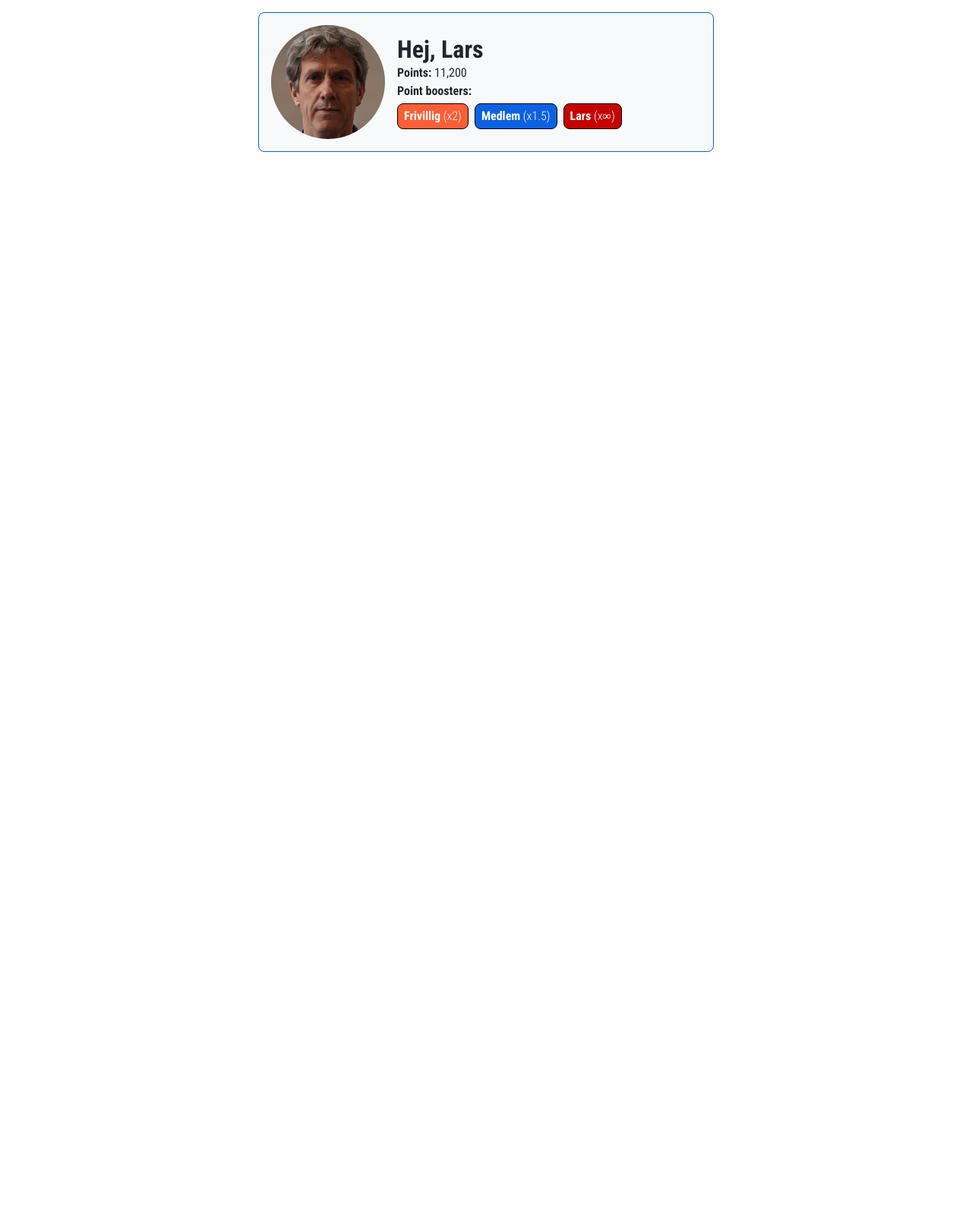
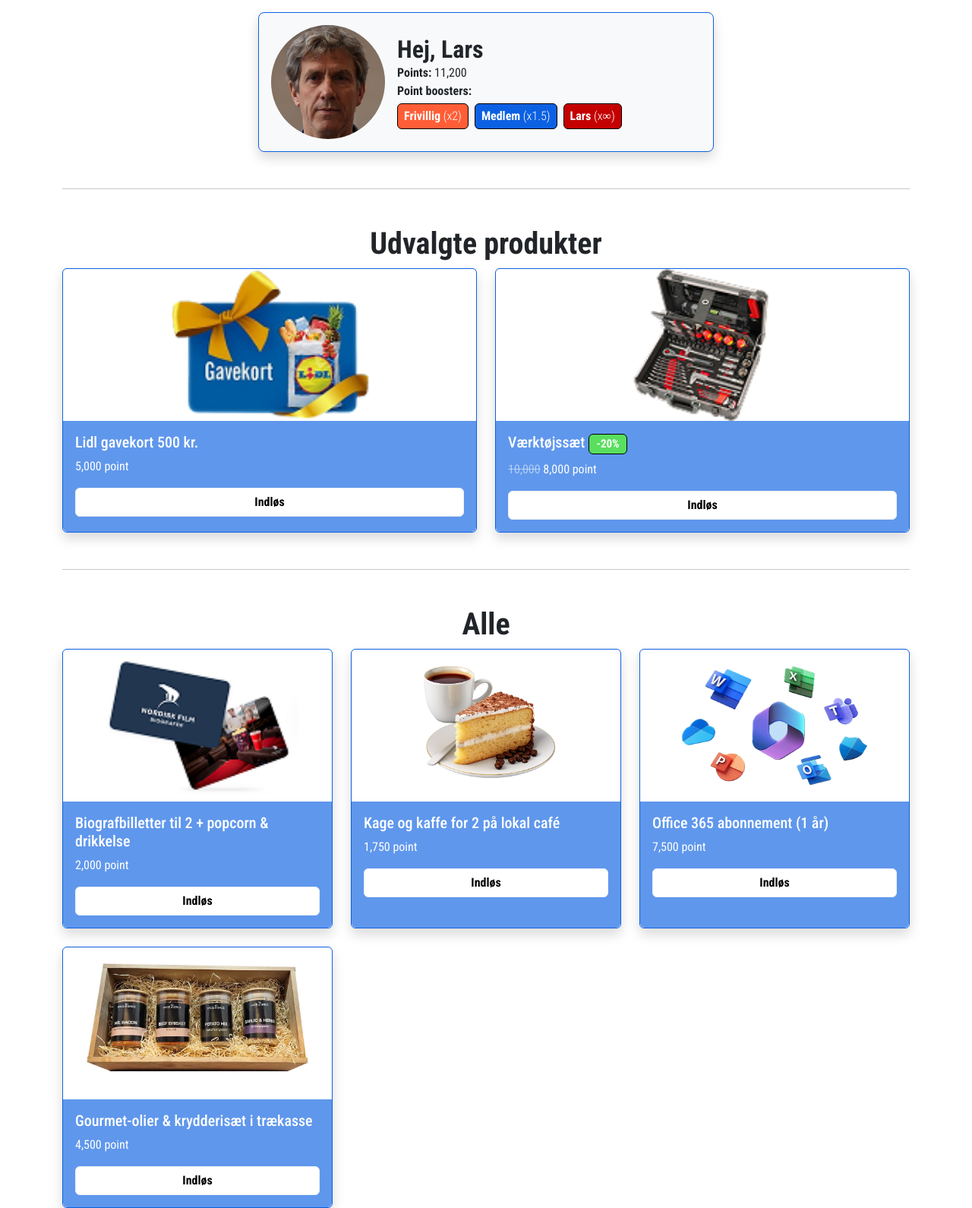
Before and after one commit to TohmasKronborg/DanskFolkehjaelpsMedlemsApp, a PHP site: page /rewards.php in a window 1280 px wide. Shown: the whole page at 76% size. Before the commit the page ends 200 px from the top, so only its background shows below. Run offline with PHP 8.4, Linux system fonts and the light colour scheme; style sheets or scripts are compiled from the project's sources; some libraries are stand-ins or nearby versions; some web fonts are replaced.

Commit message:
Rewards nearly finished. Header + footer needed Jesus Christ. I actually hardcoded this. Don't ever touch a database or you will never touch a woman

```diff
--- a/css/styles.scss
+++ b/css/styles.scss
@@ -21,6 +21,8 @@
 	"darkRed": #c40000,
 	"beige": #F6EEDE,
 	"blackBorder": #0000007F,
+	"lightPrimary": #5F97EC,
+	"saleGreen": #59DE5D,
 );
 
 $theme-colors: map-merge($theme-colors, $custom-colors);
@@ -72,9 +74,12 @@
 
 .profile-card {
 	max-width: 600px;
-	margin: 0 auto;
-	padding: 1rem;
 	box-sizing: border-box;
+}
+
+.cardFixer {
+	height: 200px;
+	object-fit: contain;
 }
 
 // SM breakpoint
--- a/rewards.php
+++ b/rewards.php
@@ -19,44 +19,13 @@
     <link href="css/styles.css" rel="stylesheet" type="text/css">
 
     <meta name="viewport" content="width=device-width, initial-scale=1">
-    <style>
-        .profile-card {
-            max-width: 600px;
-            margin: 0 auto;
-            padding: 1rem;
-            box-sizing: border-box;
-        }
-
-        @media (max-width: 600px) {
-            .profile-card {
-                width: calc(100% - 2rem);
-                margin-left: auto;
-                margin-right: auto;
-            }
-        }
-
-        .booster-list {
-            display: flex;
-            flex-wrap: wrap;
-            gap: 0.5rem;
-            margin-top: 0.25rem;
-        }
-
-        .booster-item {
-            padding: 0.25rem 0.5rem;
-            border: 1px solid #000;
-            border-radius: 0.5rem;
-            color: white;
-            font-weight: bold;
-        }
-    </style>
 </head>
 
 <body>
 
 <div class="container mt-3">
-    <div class="row justify-content-center">
-        <div class="profile-card border border-primary rounded-3 d-flex align-items-center bg-light">
+    <div class="row justify-content-center d-flex">
+        <div class="profile-card border border-primary rounded-3 d-flex align-items-center bg-light shadow my-0 mx-auto p-3">
             <div class="me-3">
                 <img src="images/lars.png" alt="Profilbillede" class="img-fluid rounded-circle" style="max-height: 150px; min-height: 70px; min-width: 70px;">
             </div>
@@ -64,10 +33,94 @@
                 <p class="h2 fw-bold m-0">Hej, Lars</p>
                 <span class="fw-bold">Points: <span class="fw-normal">11,200</span></span>
                 <span class="fw-bold">Point boosters:</span>
-                <div class="booster-list">
-                    <span class="booster-item bg-warning">Frivillig <span class="align-content-center fw-light">(x2)</span></span>
-                    <span class="booster-item bg-primary">Medlem <span class="align-content-center fw-light">(x1.5)</span></span>
-                    <span class="booster-item" style="background-color: #c40000;">Lars <span class="align-content-center fw-light">(x∞)</span></span>
+                <div class="booster-list mt-1 d-flex flex-wrap gap-2">
+                    <span class="py-1 px-2 border border-blackBorder rounded-2 text-white bg-warning fw-bold">Frivillig <span class="fw-light">(x2)</span></span>
+                    <span class="py-1 px-2 border border-blackBorder rounded-2 text-white bg-primary fw-bold">Medlem <span class="fw-light">(x1.5)</span></span>
+                    <span class="py-1 px-2 border border-blackBorder rounded-2 text-white fw-bold" style="background-color: #c40000;">Lars <span class="fw-light">(x∞)</span></span>
+                </div>
+            </div>
+        </div>
+    </div>
+    <hr class="my-5">
+    <div class="d-flex justify-content-center">
+        <p class="h1 fw-bold">Udvalgte produkter</p>
+    </div>
+    <div class="row row-cols-1 row-cols-md-2 g-4">
+        <div class="col">
+            <div class="card h-100 d-flex justify-content-center border-primary text-white shadow">
+                <div class="d-flex justify-content-center">
+                    <img src="images/lidl.png" class="card-img-top cardFixer" alt="Lidl gavekort 500 kr.">
+                </div>
+                <div class="card-body bg-lightPrimary" style="border-bottom-right-radius: 0.375rem; border-bottom-left-radius: 0.375rem;">
+                    <h5 class="card-title">Lidl gavekort 500 kr.</h5>
+                    <p class="card-text">5,000 point</p>
+                    <button type="button" class="btn btn-outline-altWhite bg-white text-black fw-bold w-100">Indløs</button>
+                </div>
+            </div>
+        </div>
+        <div class="col">
+            <div class="card h-100 d-flex justify-content-center border-primary text-white shadow">
+                <div class="d-flex justify-content-center">
+                    <img src="images/toolbox.png" class="card-img-top cardFixer" alt="Værktøjssæt">
+                </div>
+                <div class="card-body bg-lightPrimary" style="border-bottom-right-radius: 0.375rem; border-bottom-left-radius: 0.375rem;">
+                    <h5 class="card-title">Værktøjssæt <span class="badge text-white border border-blackBorder rounded-2 bg-saleGreen">-20%</span></h5>
+                    <p class="card-text"><span class="text-white-50 text-decoration-line-through">10,000</span> 8,000 point</p>
+                    <button type="button" class="btn btn-outline-altWhite bg-white text-black fw-bold w-100">Indløs</button>
+                </div>
+            </div>
+        </div>
+    </div>
+    <hr class="my-5">
+    <div class="d-flex justify-content-center">
+        <p class="h1 fw-bold">Alle</p>
+    </div>
+    <div class="row row-cols-1 row-cols-md-3 g-4">
+        <div class="col">
+            <div class="card h-100 d-flex justify-content-center border-primary text-white shadow">
+                <div class="d-flex justify-content-center">
+                    <img src="images/tickets.png" class="card-img-top cardFixer" alt="Biografbilletter til 2">
+                </div>
+                <div class="card-body bg-lightPrimary" style="border-bottom-right-radius: 0.375rem; border-bottom-left-radius: 0.375rem;">
+                    <h5 class="card-title">Biografbilletter til 2 + popcorn & drikkelse</h5>
+                    <p class="card-text">2,000 point</p>
+                    <button type="button" class="btn btn-outline-altWhite bg-white text-black fw-bold w-100">Indløs</button>
+                </div>
+            </div>
+        </div>
+        <div class="col">
+            <div class="card h-100 d-flex justify-content-center border-primary text-white shadow">
+                <div class="d-flex justify-content-center">
+                    <img src="images/cakecoffee.png" class="card-img-top cardFixer" alt="Kage og kaffe for 2 på lokal café">
+                </div>
+                <div class="card-body bg-lightPrimary" style="border-bottom-right-radius: 0.375rem; border-bottom-left-radius: 0.375rem;">
+                    <h5 class="card-title">Kage og kaffe for 2 på lokal café</h5>
+                    <p class="card-text">1,750 point</p>
+                    <button type="button" class="btn btn-outline-altWhite bg-white text-black fw-bold w-100">Indløs</button>
+                </div>
+            </div>
+        </div>
+        <div class="col">
+            <div class="card h-100 d-flex justify-content-center border-primary text-white shadow">
+                <div class="d-flex justify-content-center">
+                    <img src="images/office_365.png" class="card-img-top cardFixer" alt="Office 365 abonnement (1 år)">
+                </div>
+                <div class="card-body bg-lightPrimary" style="border-bottom-right-radius: 0.375rem; border-bottom-left-radius: 0.375rem;">
+                    <h5 class="card-title">Office 365 abonnement (1 år)</h5>
+                    <p class="card-text">7,500 point</p>
+                    <button type="button" class="btn btn-outline-altWhite bg-white text-black fw-bold w-100">Indløs</button>
+                </div>
+            </div>
+        </div>
+        <div class="col">
+            <div class="card h-100 d-flex justify-content-center border-primary text-white shadow">
+                <div class="d-flex justify-content-center">
+                    <img src="images/kurv.png" class="card-img-top cardFixer" alt="Gourmet-olier & krydderisæt i trækasse">
+                </div>
+                <div class="card-body bg-lightPrimary" style="border-bottom-right-radius: 0.375rem; border-bottom-left-radius: 0.375rem;">
+                    <h5 class="card-title">Gourmet-olier & krydderisæt i trækasse</h5>
+                    <p class="card-text">4,500 point</p>
+                    <button type="button" class="btn btn-outline-altWhite bg-white text-black fw-bold w-100">Indløs</button>
                 </div>
             </div>
         </div>
```
Also changed, not shown: images/cakecoffee.png (added), images/kurv.png (added), images/lidl.png (added), images/office_365.png (added), images/tickets.png (added), images/toolbox.png (added).
